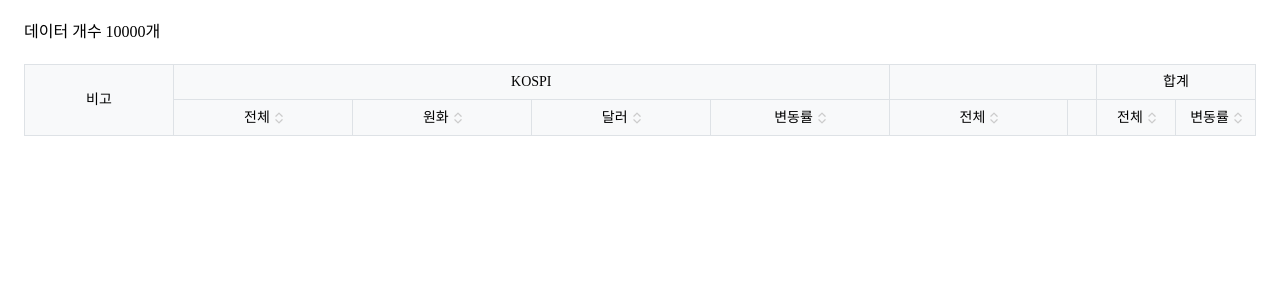
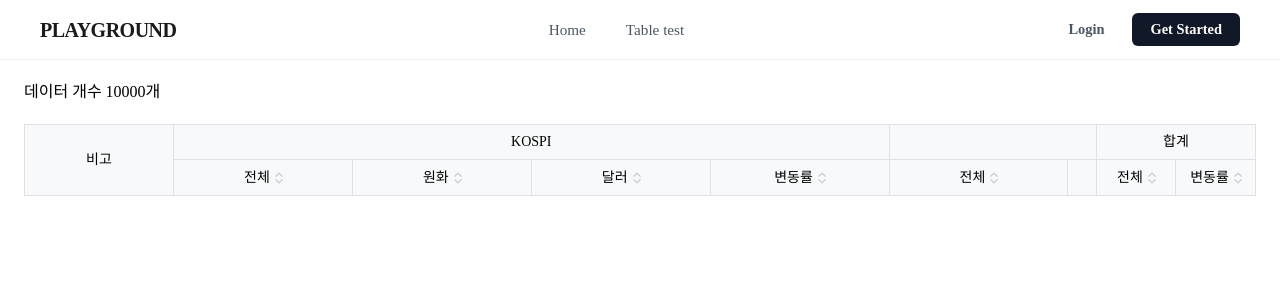
Before and after one commit to ma9pie/playground, a React (Vite) app: page /table-test in a window 1280 px wide. Shown: the top 300 px of the page. Built offline with nearby package versions, Linux system fonts and the light colour scheme.

Commit message:
feat: GNB 추가

```diff
--- a/src/App.tsx
+++ b/src/App.tsx
@@ -1,5 +1,6 @@
 import { BrowserRouter, Route, Routes } from "react-router-dom";
 
+import Layout from "@/components/Layout";
 import Home from "@/pages/Home";
 import TableTest from "@/pages/TableTest";
 
@@ -7,8 +8,10 @@
   return (
     <BrowserRouter>
       <Routes>
-        <Route path="/" element={<Home />} />
-        <Route path="/table-test" element={<TableTest />} />
+        <Route element={<Layout />}>
+          <Route path="/" element={<Home />} />
+          <Route path="/table-test" element={<TableTest />} />
+        </Route>
       </Routes>
     </BrowserRouter>
   );
--- /dev/null
+++ b/src/components/Layout/Gnb/index.tsx
@@ -0,0 +1,148 @@
+import styled from "@emotion/styled";
+import { Link } from "react-router-dom";
+
+const Gnb = () => {
+  return (
+    <Nav>
+      <NavContainer>
+        {/* 로고 영역 */}
+        <Logo>
+          <Link to="/">PLAYGROUND</Link>
+        </Logo>
+
+        {/* 중앙 메뉴 영역 */}
+        <MenuList>
+          <MenuItem>
+            <Link to="/">Home</Link>
+          </MenuItem>
+          <MenuItem>
+            <Link to="/table-test">Table test</Link>
+          </MenuItem>
+        </MenuList>
+
+        {/* 우측 액션 버튼 영역 */}
+        <ButtonGroup>
+          <LoginButton>Login</LoginButton>
+          <SignUpButton>Get Started</SignUpButton>
+        </ButtonGroup>
+      </NavContainer>
+    </Nav>
+  );
+};
+
+export default Gnb;
+
+const Nav = styled.nav`
+  position: sticky;
+  top: 0;
+  left: 0;
+  width: 100%;
+  height: 60px;
+  background-color: rgba(255, 255, 255, 0.9);
+  backdrop-filter: blur(8px);
+  border-bottom: 1px solid #eeeeee;
+  display: flex;
+  align-items: center;
+  justify-content: center;
+  z-index: 1000;
+  transition: all 0.3s ease;
+`;
+
+const NavContainer = styled.div`
+  width: 100%;
+  max-width: 1440px;
+  display: flex;
+  justify-content: space-between;
+  align-items: center;
+  padding: 0 40px;
+`;
+
+const Logo = styled.div`
+  a {
+    font-size: 1.25rem;
+    font-weight: 900;
+    color: #1a1a1a;
+    text-decoration: none;
+    letter-spacing: -0.5px;
+  }
+`;
+
+const MenuList = styled.ul`
+  display: flex;
+  gap: 40px;
+  list-style: none;
+  margin: 0;
+  padding: 0;
+`;
+
+const MenuItem = styled.li`
+  a {
+    text-decoration: none;
+    color: #4b5563;
+    font-size: 0.95rem;
+    font-weight: 500;
+    transition: color 0.2s ease;
+    position: relative;
+
+    &:hover {
+      color: #2563eb;
+    }
+
+    &::after {
+      content: "";
+      position: absolute;
+      width: 0;
+      height: 2px;
+      bottom: -4px;
+      left: 0;
+      background-color: #2563eb;
+      transition: width 0.3s ease;
+    }
+
+    &:hover::after {
+      width: 100%;
+    }
+  }
+`;
+
+const ButtonGroup = styled.div`
+  display: flex;
+  align-items: center;
+  gap: 16px;
+`;
+
+const LoginButton = styled.button`
+  background: none;
+  border: none;
+  color: #4b5563;
+  font-size: 0.9rem;
+  font-weight: 600;
+  cursor: pointer;
+  padding: 8px 12px;
+  border-radius: 6px;
+
+  &:hover {
+    background-color: #f3f4f6;
+    color: #111827;
+  }
+`;
+
+const SignUpButton = styled.button`
+  background-color: #111827;
+  color: #ffffff;
+  border: none;
+  border-radius: 6px;
+  padding: 8px 18px;
+  font-size: 0.9rem;
+  font-weight: 600;
+  cursor: pointer;
+  transition: transform 0.1s active, background-color 0.2s;
+
+  &:hover {
+    background-color: #374151;
+  }
+
+  &:active {
+    transform: scale(0.96);
+  }
+`;
--- /dev/null
+++ b/src/components/Layout/index.tsx
@@ -0,0 +1,28 @@
+import styled from "@emotion/styled";
+import { Outlet } from "react-router-dom";
+
+import Gnb from "@/components/Layout/Gnb";
+
+const Layout = () => {
+  return (
+    <Root>
+      <Gnb />
+      <MainContent>
+        <Outlet />
+      </MainContent>
+    </Root>
+  );
+};
+
+export default Layout;
+
+const Root = styled.div`
+  display: flex;
+  flex-direction: column;
+  min-height: 100vh;
+`;
+
+const MainContent = styled.main`
+  flex: 1;
+  width: 100%;
+`;
--- a/src/pages/Home/index.css
+++ /dev/null
@@ -1,42 +0,0 @@
-.wrapper {
-  max-width: 1280px;
-  margin: 0 auto;
-  padding: 2rem;
-  text-align: center;
-}
-
-.logo {
-  height: 6em;
-  padding: 1.5em;
-  will-change: filter;
-  transition: filter 300ms;
-}
-.logo:hover {
-  filter: drop-shadow(0 0 2em #646cffaa);
-}
-.logo.react:hover {
-  filter: drop-shadow(0 0 2em #61dafbaa);
-}
-
-@keyframes logo-spin {
-  from {
-    transform: rotate(0deg);
-  }
-  to {
-    transform: rotate(360deg);
-  }
-}
-
-@media (prefers-reduced-motion: no-preference) {
-  a:nth-of-type(2) .logo {
-    animation: logo-spin infinite 20s linear;
-  }
-}
-
-.card {
-  padding: 2em;
-}
-
-.read-the-docs {
-  color: #888;
-}
--- a/src/pages/Home/index.tsx
+++ b/src/pages/Home/index.tsx
@@ -1,5 +1,5 @@
-import "@/pages/Home/index.css";
-
+import { keyframes } from "@emotion/react";
+import styled from "@emotion/styled";
 import { useState } from "react";
 
 import viteLogo from "/vite.svg";
@@ -9,29 +9,72 @@
   const [count, setCount] = useState(0);
 
   return (
-    <div className="wrapper">
+    <Wrapper>
       <div>
-        <a href="https://vite.dev" target="_blank">
-          <img src={viteLogo} className="logo" alt="Vite logo" />
+        <a href="https://vite.dev" target="_blank" rel="noreferrer">
+          <Logo src={viteLogo} alt="Vite logo" />
         </a>
-        <a href="https://react.dev" target="_blank">
-          <img src={reactLogo} className="logo react" alt="React logo" />
+        <a href="https://react.dev" target="_blank" rel="noreferrer">
+          <Logo src={reactLogo} className="react" alt="React logo" />
         </a>
       </div>
+
       <h1>Vite + React</h1>
-      <div className="card">
+
+      <Card>
         <button onClick={() => setCount((count) => count + 1)}>
           count is {count}
         </button>
         <p>
           Edit <code>src/App.tsx</code> and save to test HMR
         </p>
-      </div>
-      <p className="read-the-docs">
-        Click on the Vite and React logos to learn more
-      </p>
-    </div>
+      </Card>
+
+      <ReadTheDocs>Click on the Vite and React logos to learn more</ReadTheDocs>
+    </Wrapper>
   );
 };
 
 export default Home;
+
+const logoSpin = keyframes`
+  from { transform: rotate(0deg); }
+  to { transform: rotate(360deg); }
+`;
+
+const Wrapper = styled.div`
+  max-width: 1280px;
+  height: 100%;
+  margin: 0 auto;
+  padding: 2rem;
+  text-align: center;
+`;
+
+const Logo = styled.img`
+  height: 6em;
+  padding: 1.5em;
+  will-change: filter;
+  transition: filter 300ms;
+
+  &:hover {
+    filter: drop-shadow(0 0 2em #646cffaa);
+  }
+
+  &.react:hover {
+    filter: drop-shadow(0 0 2em #61dafbaa);
+  }
+
+  @media (prefers-reduced-motion: no-preference) {
+    &.react {
+      animation: ${logoSpin} infinite 20s linear;
+    }
+  }
+`;
+
+const Card = styled.div`
+  padding: 2em;
+`;
+
+const ReadTheDocs = styled.p`
+  color: #888;
+`;
--- a/src/styles/index.css
+++ b/src/styles/index.css
@@ -2,6 +2,11 @@
 @import "reset-css";
 
 :root {
+  height: 100%;
+}
+
+html,
+body {
   height: 100%;
 }
 
```
